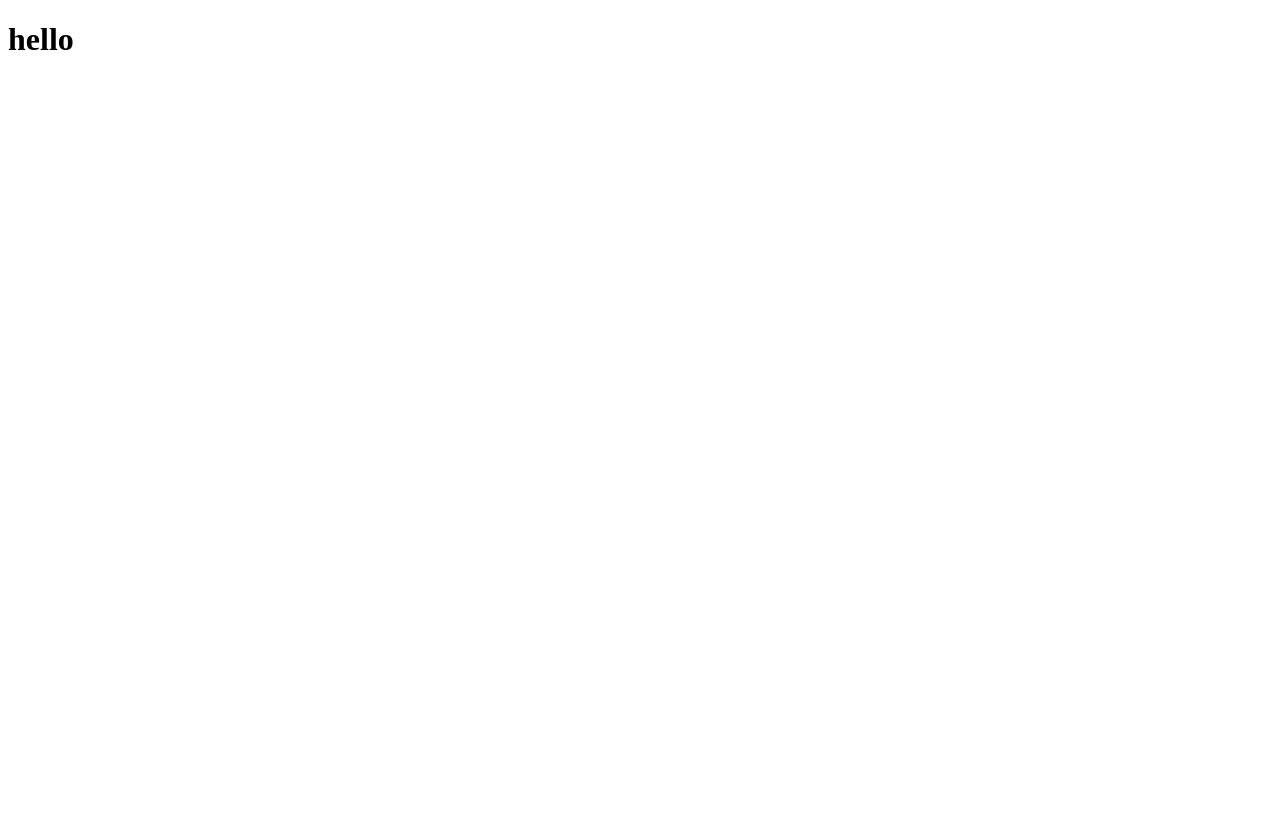
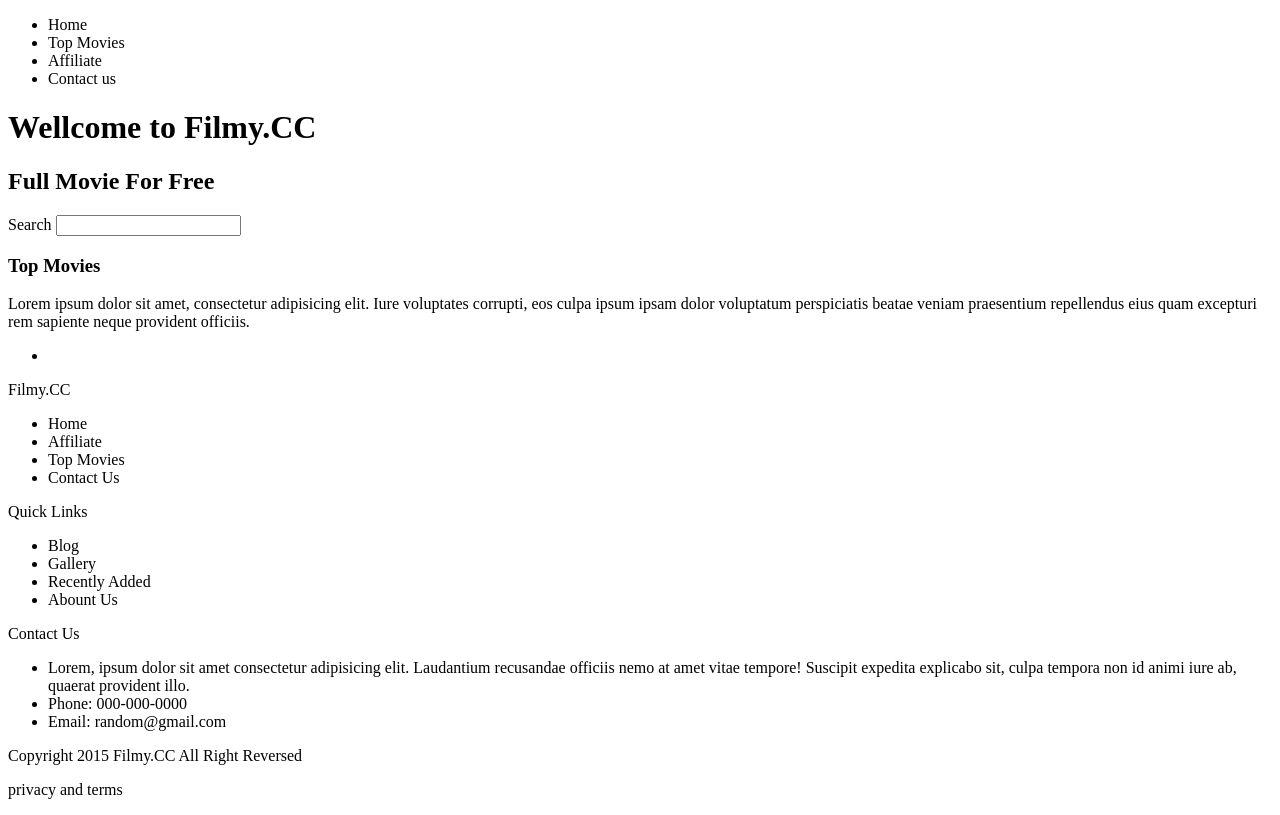
Before and after one commit to angelkrustev1/practice-movie, a website: page index.html in a window 1280 px wide. Drawn offline with Linux system fonts and the light colour scheme.

Commit message:
html structur

```diff
--- a/index.html
+++ b/index.html
@@ -3,9 +3,69 @@
 <head>
     <meta charset="UTF-8">
     <meta name="viewport" content="width=device-width, initial-scale=1.0">
-    <title>Document</title>
+    <title>Movies</title>
 </head>
 <body>
-    <h1>hello</h1>
+    <nav>
+        <p class="logo"><a href=""></a></p>
+        <ul class="nav-ul">
+            <li>Home</li>
+            <li>Top Movies</li>
+            <li>Affiliate</li>
+            <li>Contact us</li>
+        </ul>
+    </nav>
+    <header>
+        <h1>Wellcome to Filmy.CC</h1>
+        <h2>Full Movie For Free</h2>
+
+        <form action="">
+            <label for="">Search</label>
+            <input type="text">
+        </form>
+    </header>
+    <main>
+        <h3>Top Movies</h3>
+        <p class="description">Lorem ipsum dolor sit amet, consectetur adipisicing elit. Iure voluptates corrupti, eos culpa ipsum ipsam dolor voluptatum perspiciatis beatae veniam praesentium repellendus eius quam excepturi rem sapiente neque provident officiis.</p>
+        <div class="movies-ul">
+            <ul>
+                <li><a href=""></a></li>
+            </ul>
+        </div>
+    </main>
+    <footer>
+        <div>
+            <div class="footer-block">
+                <p>Filmy.CC</p>
+                <ul>
+                    <li>Home</li>
+                    <li>Affiliate</li>
+                    <li>Top Movies</li>
+                    <li>Contact Us</li>
+                </ul>
+            </div>
+            <div class="footer-block">
+                <p>Quick Links</p>
+                <ul>
+                    <li>Blog</li>
+                    <li>Gallery</li>
+                    <li>Recently Added</li>
+                    <li>Abount Us</li>
+                </ul>
+            </div>
+            <div class="footer-block">
+                <p>Contact Us</p>
+                <ul>
+                    <li>Lorem, ipsum dolor sit amet consectetur adipisicing elit. Laudantium recusandae officiis nemo at amet vitae tempore! Suscipit expedita explicabo sit, culpa tempora non id animi iure ab, quaerat provident illo.</li>
+                    <li>Phone: 000-000-0000</li>
+                    <li>Email: random@gmail.com</li>
+                </ul>
+            </div>
+        </div>
+        <div>
+            <p class="footer-p">Copyright 2015 Filmy.CC All Right Reversed</p>
+            <p class="footer-p">privacy and terms</p>
+        </div>
+    </footer>
 </body>
 </html>
```
